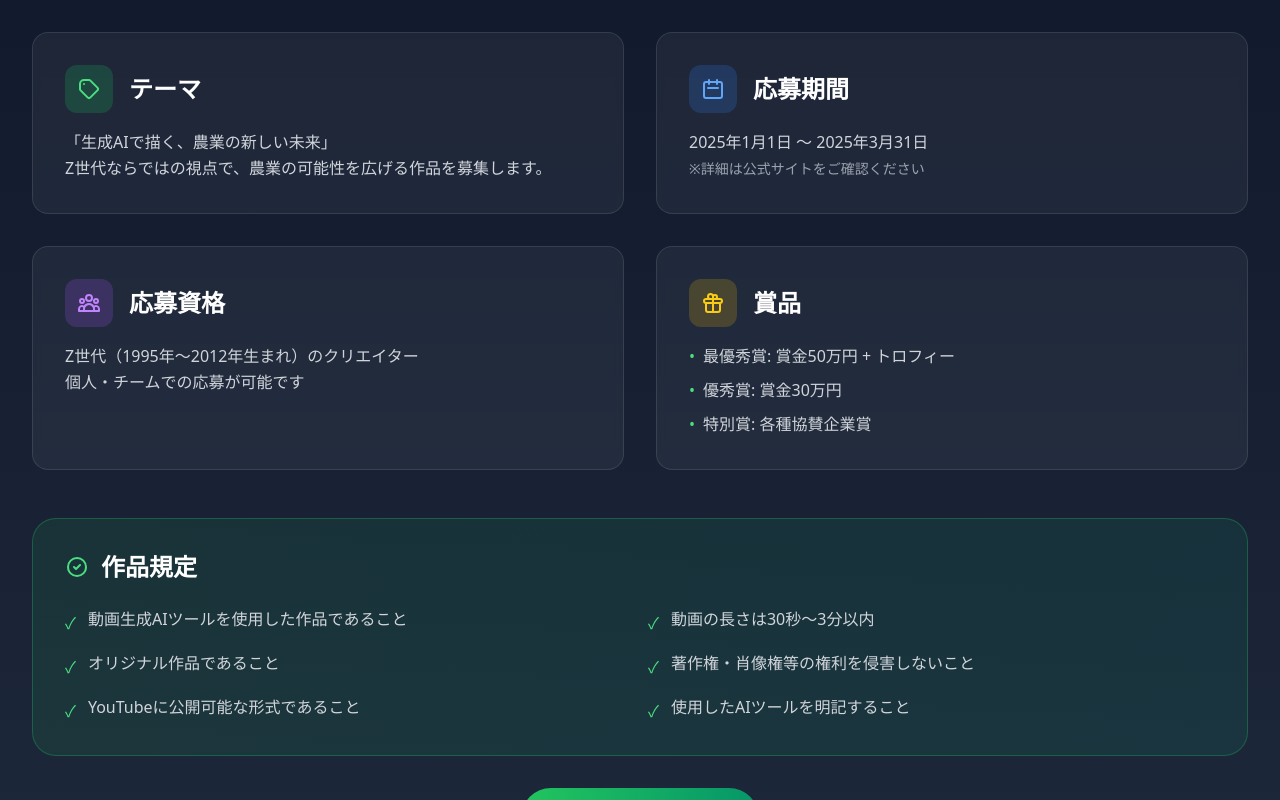
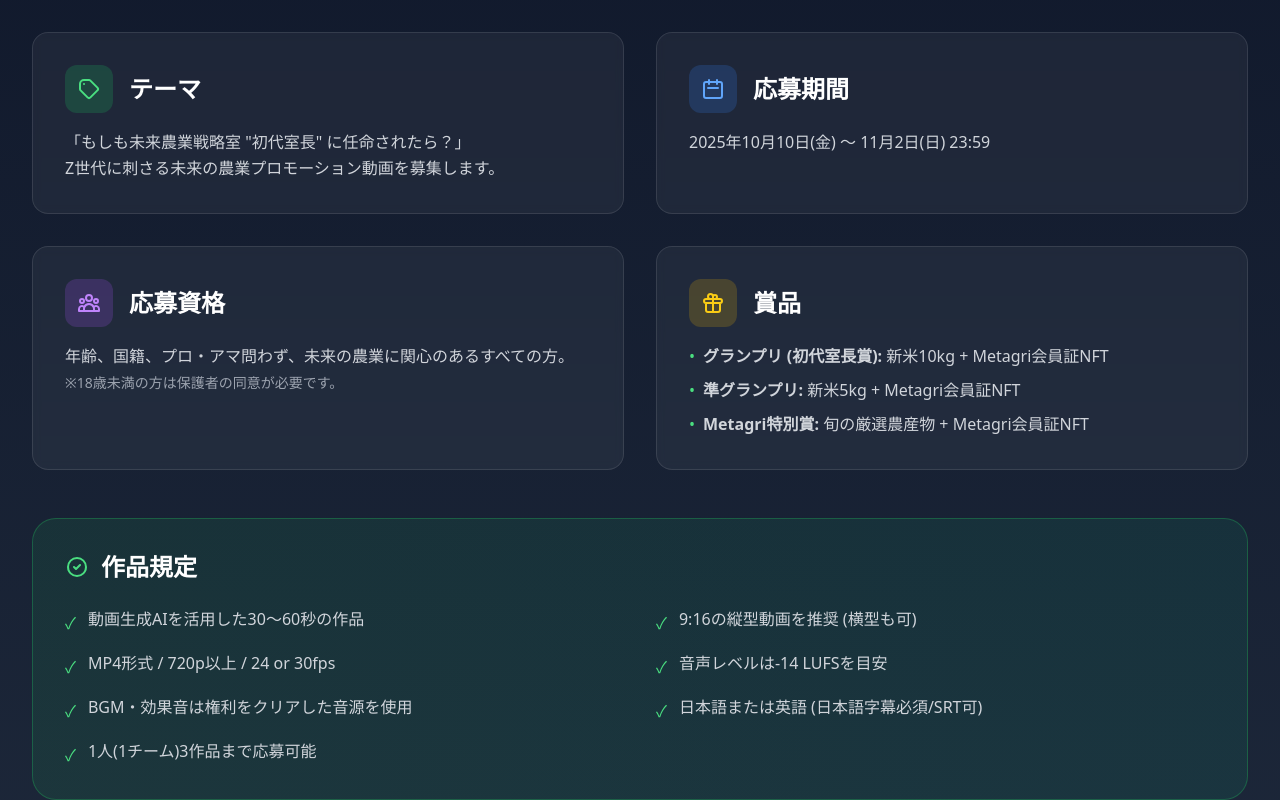
Before and after one commit to NouJouJin/agri-vision-genz-2025, a Next.js app: page / in a window 1280 px wide. Shown: the part 3240-4040 px from the top of the page. Built offline with nearby package versions, Linux system fonts and the light colour scheme.

Commit message:
Update guidelines for agricultural promotion contest

```diff
--- a/src/components/Guidelines.tsx
+++ b/src/components/Guidelines.tsx
@@ -55,8 +55,8 @@ export default function Guidelines() {
                 <h3 className="text-2xl font-bold text-white">テーマ</h3>
               </div>
               <p className="text-gray-300 leading-relaxed">
-                「生成AIで描く、農業の新しい未来」<br />
-                Z世代ならではの視点で、農業の可能性を広げる作品を募集します。
+                「もしも未来農業戦略室 "初代室長" に任命されたら？」<br />
+                Z世代に刺さる未来の農業プロモーション動画を募集します。
               </p>
             </motion.div>
 
@@ -71,8 +71,7 @@ export default function Guidelines() {
                 <h3 className="text-2xl font-bold text-white">応募期間</h3>
               </div>
               <p className="text-gray-300 leading-relaxed">
-                2025年1月1日 〜 2025年3月31日<br />
-                <span className="text-sm text-gray-400">※詳細は公式サイトをご確認ください</span>
+                2025年10月10日(金) 〜 11月2日(日) 23:59
               </p>
             </motion.div>
 
@@ -87,8 +86,8 @@ export default function Guidelines() {
                 <h3 className="text-2xl font-bold text-white">応募資格</h3>
               </div>
               <p className="text-gray-300 leading-relaxed">
-                Z世代（1995年〜2012年生まれ）のクリエイター<br />
-                個人・チームでの応募が可能です
+                年齢、国籍、プロ・アマ問わず、未来の農業に関心のあるすべての方。<br />
+                <span className="text-sm text-gray-400">※18歳未満の方は保護者の同意が必要です。</span>
               </p>
             </motion.div>
 
@@ -105,15 +104,15 @@ export default function Guidelines() {
               <ul className="text-gray-300 leading-relaxed space-y-2">
                 <li className="flex items-start">
                   <span className="text-green-400 mr-2">•</span>
-                  <span>最優秀賞: 賞金50万円 + トロフィー</span>
+                  <span><strong>グランプリ (初代室長賞):</strong> 新米10kg + Metagri会員証NFT</span>
                 </li>
                 <li className="flex items-start">
                   <span className="text-green-400 mr-2">•</span>
-                  <span>優秀賞: 賞金30万円</span>
+                  <span><strong>準グランプリ:</strong> 新米5kg + Metagri会員証NFT</span>
                 </li>
                 <li className="flex items-start">
                   <span className="text-green-400 mr-2">•</span>
-                  <span>特別賞: 各種協賛企業賞</span>
+                  <span><strong>Metagri特別賞:</strong> 旬の厳選農産物 + Metagri会員証NFT</span>
                 </li>
               </ul>
             </motion.div>
@@ -127,30 +126,34 @@ export default function Guidelines() {
               </svg>
               作品規定
             </h3>
-            <ul className="grid md:grid-cols-2 gap-4 text-gray-300">
+            <ul className="grid md:grid-cols-2 gap-x-8 gap-y-4 text-gray-300">
               <li className="flex items-start">
                 <span className="text-green-400 mr-3 mt-1">✓</span>
-                <span>動画生成AIツールを使用した作品であること</span>
+                <span>動画生成AIを活用した30〜60秒の作品</span>
               </li>
               <li className="flex items-start">
                 <span className="text-green-400 mr-3 mt-1">✓</span>
-                <span>動画の長さは30秒〜3分以内</span>
+                <span>9:16の縦型動画を推奨 (横型も可)</span>
               </li>
               <li className="flex items-start">
                 <span className="text-green-400 mr-3 mt-1">✓</span>
-                <span>オリジナル作品であること</span>
+                <span>MP4形式 / 720p以上 / 24 or 30fps</span>
               </li>
               <li className="flex items-start">
                 <span className="text-green-400 mr-3 mt-1">✓</span>
-                <span>著作権・肖像権等の権利を侵害しないこと</span>
+                <span>音声レベルは-14 LUFSを目安</span>
               </li>
               <li className="flex items-start">
                 <span className="text-green-400 mr-3 mt-1">✓</span>
-                <span>YouTubeに公開可能な形式であること</span>
+                <span>BGM・効果音は権利をクリアした音源を使用</span>
               </li>
               <li className="flex items-start">
                 <span className="text-green-400 mr-3 mt-1">✓</span>
-                <span>使用したAIツールを明記すること</span>
+                <span>日本語または英語 (日本語字幕必須/SRT可)</span>
+              </li>
+              <li className="flex items-start">
+                <span className="text-green-400 mr-3 mt-1">✓</span>
+                <span>1人(1チーム)3作品まで応募可能</span>
               </li>
             </ul>
           </motion.div>
@@ -158,7 +161,7 @@ export default function Guidelines() {
           {/* 応募ボタン */}
           <motion.div variants={itemVariants} className="text-center">
             <a
-              href="https://metagri-labo.com/agri-vision-genz-2025/"
+              href="https://metagri-labo.com/agri-vision-genz-2025/#entry" // LPの応募フォームセクションへのアンカーリンク
               className="inline-flex items-center px-10 py-4 bg-gradient-to-r from-green-500 to-emerald-600 text-white font-bold text-lg rounded-full hover:from-green-600 hover:to-emerald-700 transition-all duration-300 shadow-lg hover:shadow-green-500/50 hover:scale-105"
             >
               <svg className="w-6 h-6 mr-2" fill="none" stroke="currentColor" viewBox="0 0 24 24">
@@ -167,7 +170,7 @@ export default function Guidelines() {
               応募フォームへ
             </a>
             <p className="text-gray-400 text-sm mt-4">
-              ※応募フォームは外部サイトに遷移します
+              ※公式サイトの応募フォームへ遷移します
             </p>
           </motion.div>
         </motion.div>
```
